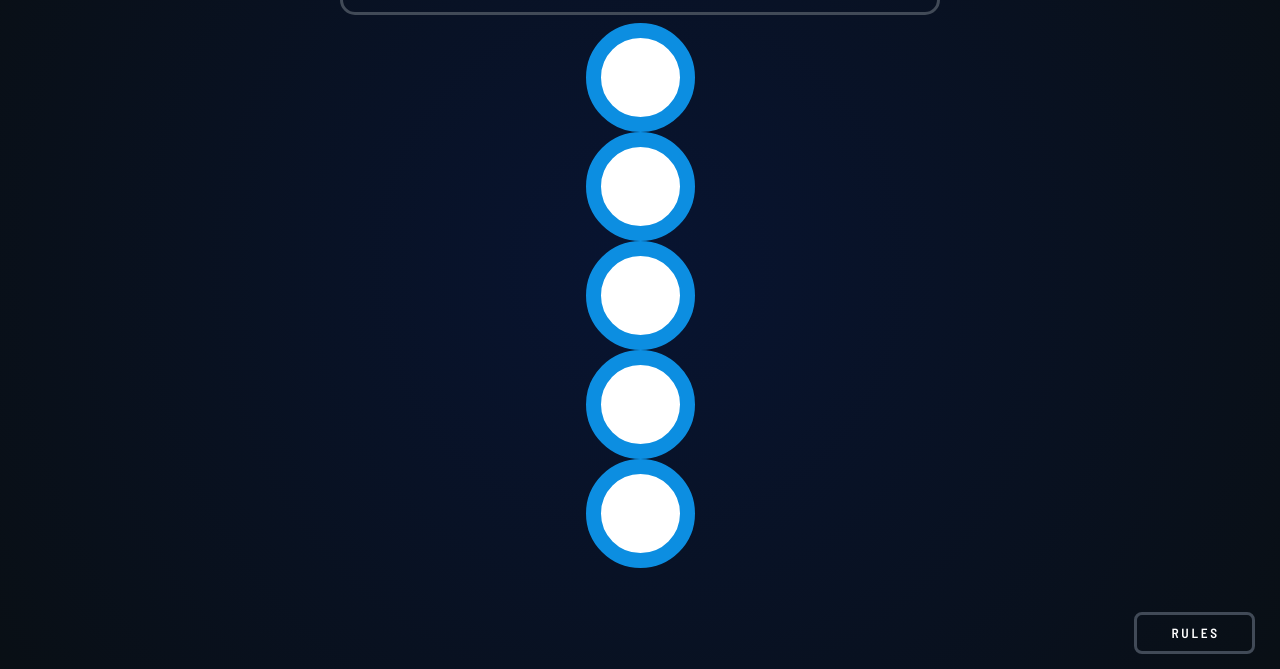
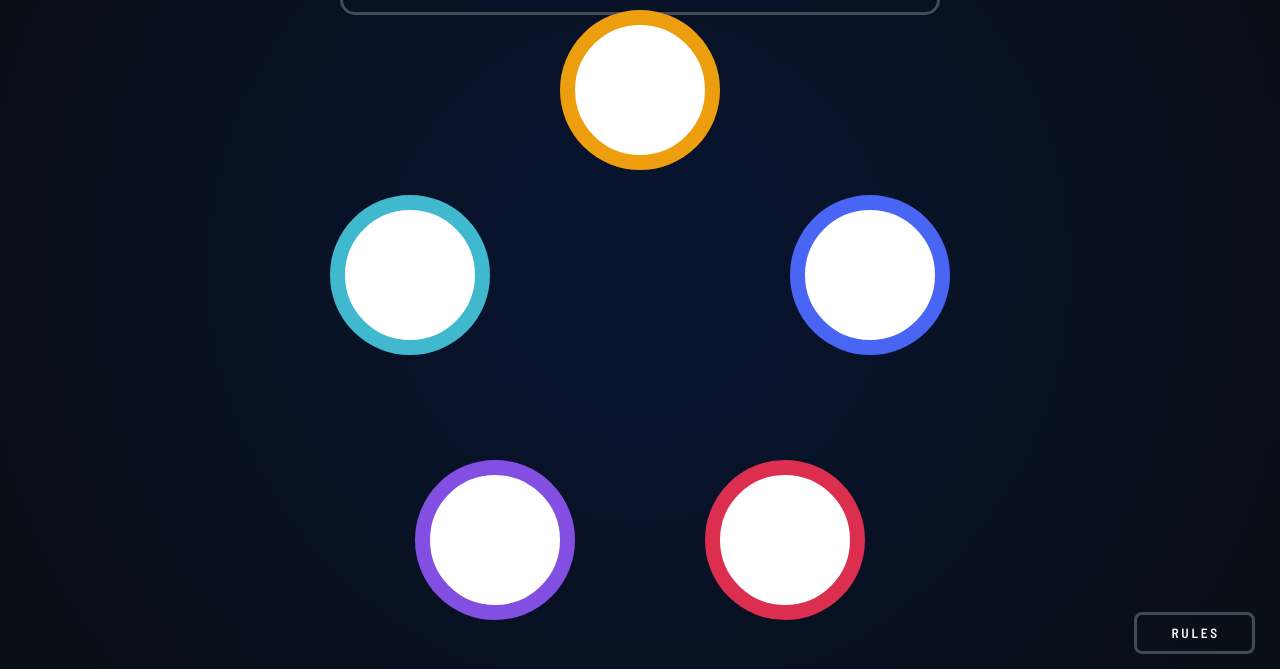
Before and after one commit to GoktugErtekin/rock-paper-scissors, a plain HTML site: page index.html in a window 1280 px wide. Shown: the part 131-800 px from the top of the page. Drawn offline with Linux system fonts and the light colour scheme.

Commit message:
Add files via upload

```diff
--- a/index.html
+++ b/index.html
@@ -26,6 +26,7 @@
         <img src="./images/icon-scissors.svg" alt="" srcset="">
       </div>
     </div>
+    <div class="spock-and-paper">
       <div class="spock-container">
         <div class="spock">
           <img src="./images/icon-spock.svg" alt="" srcset="">
@@ -36,6 +37,8 @@
           <img src="./images/icon-paper.svg" alt="" srcset="">
         </div>
       </div>
+    </div>
+    <div class="lizard-and-rock">
       <div class="lizard-container">
         <div class="lizard">
           <img src="./images/icon-lizard.svg" alt="" srcset="">
@@ -47,9 +50,11 @@
         </div>
       </div>
     </div>
+  </div>
   <div class="rules">
     <button class="rules-button">R U L E S</button>
   </div>
 
+  <script src="./script.js"></script>
 </body>
 </html>
--- /dev/null
+++ b/script.js
@@ -0,0 +1,11 @@
+let scissors = document.querySelector('.scissors');
+let rock = document.querySelector('.rock');
+let paper = document.querySelector('.paper');
+let spock = document.querySelector('.spock');
+let lizard = document.querySelector('.lizard');
+
+const selected = () => {
+
+}
+
+scissors.addEventListener("click", selected);
--- a/style.css
+++ b/style.css
@@ -6,14 +6,15 @@
 }
 
 /* - Mobile: 375px
-- Desktop: 1366px */
+- Desktop: 1366px
+*/
 
 :root {
-    --scissors: rgb(194, 18, 12) to rgb(186, 21, 19);
-    --paper: rgb(12, 142, 225) to rgb(11, 121, 191);
-    --rock: rgb(123, 12, 194) to rgb(118, 14, 169);
-    --lizard: rgb(30, 141, 194) to rgb(28, 126, 165);
-    --cyan: rgb(0, 153, 132) to rgb(0, 134, 115);
+    --scissors: hsl(39, 89%, 49%);
+    --paper: hsl(230, 89%, 62%);
+    --rock: hsl(349, 71%, 52%);
+    --lizard: hsl(261, 73%, 60%);
+    --cyan: hsl(189, 59%, 53%);
     --dark-text: rgb(43, 46, 54);
     --score-text: rgb(120, 189, 94);
     --header-outline: rgb(65, 74, 87);
@@ -53,57 +54,66 @@ body {
 }
 .game-container {
     display: flex;
+    flex-direction: column;
+    align-items: center;
     justify-content: center;
-    align-items: center;
-}
-.game-container {
     background-image: url("./images/bg-pentagon.svg");
     background-position: center;
     background-repeat: no-repeat;
-    height: 70%;
+    height: 75%;
+    background-size: 30rem;
+    row-gap: 65px;
+}
+.spock-and-paper,
+.lizard-and-rock {
     display: flex;
-    flex-direction: column;
+    column-gap: 130px;
 }
-.scissors-container,
-.spock-container,
-.paper-container,
-.rock-container,
-.lizard-container {
-    aspect-ratio: 1/1;
+.spock-and-paper {
+    column-gap: 300px;
+    position: relative;
+    top: -40px;
+}
+.paper,
+.scissors,
+.rock,
+.spock,
+.lizard {
+    display: flex;
+    align-items: center;
+    justify-content: center;
+    background-color: white;
+    padding: 27px;
+    border: 15px solid;
+    border-radius: 50%;
+    width: 160px;
+    height: 160px;
+    transition: .3s;
+}
+.paper:hover,
+.scissors:hover,
+.rock:hover,
+.spock:hover,
+.lizard:hover {
+    cursor: pointer;
+    background-color: rgb(206, 206, 206);
+    border-style: dashed;
 }
 .paper {
-    background-color: white;
-    padding: 30px;
-    border: 15px solid rgb(12, 142, 225);
-    border-radius: 50%;
+    border-color: var(--paper);
 }
 .scissors {
-    background-color: white;
-    padding: 30px;
-    border: 15px solid rgb(12, 142, 225);
-    border-radius: 50%;
+    border-color: var(--scissors);
 }
 .rock {
-    background-color: white;
-    padding: 30px;
-    border: 15px solid rgb(12, 142, 225);
-    border-radius: 50%;
+    border-color: var(--rock);
 }
 .spock {
-    background-color: white;
-    padding: 30px;
-    border: 15px solid rgb(12, 142, 225);
-    border-radius: 50%;
-    /* sorun var ortalı değil */
+    border-color: var(--cyan);
 }
 .lizard {
-    background-color: white;
-    padding: 30px;
-    border: 15px solid rgb(12, 142, 225);
-    border-radius: 50%;
+    border-color: var(--lizard);
 }
-/* burdan devam */
-
 .rules-button {
     color: white;
     background-color: transparent;
```
Lines whose indentation alone changed are shown as unchanged.
